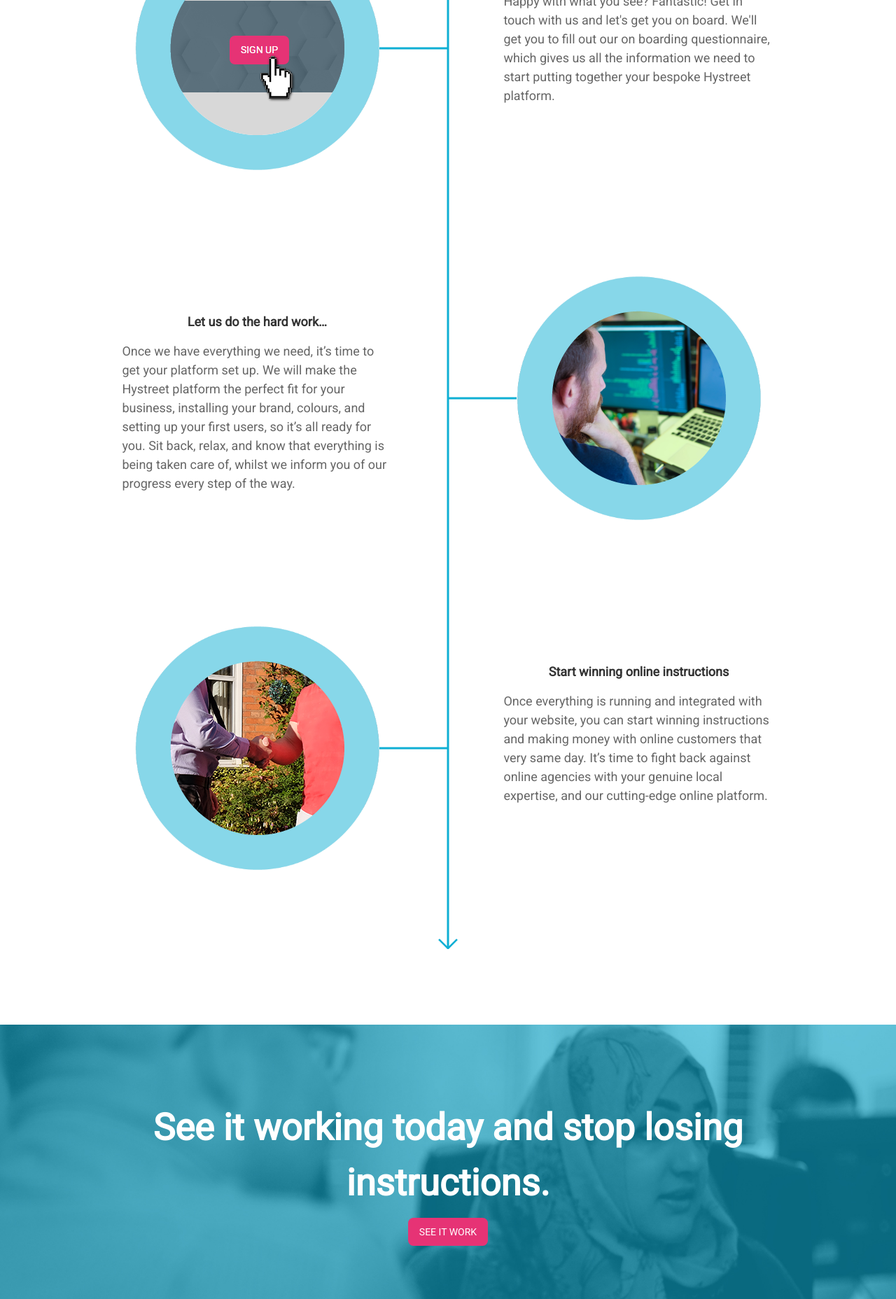
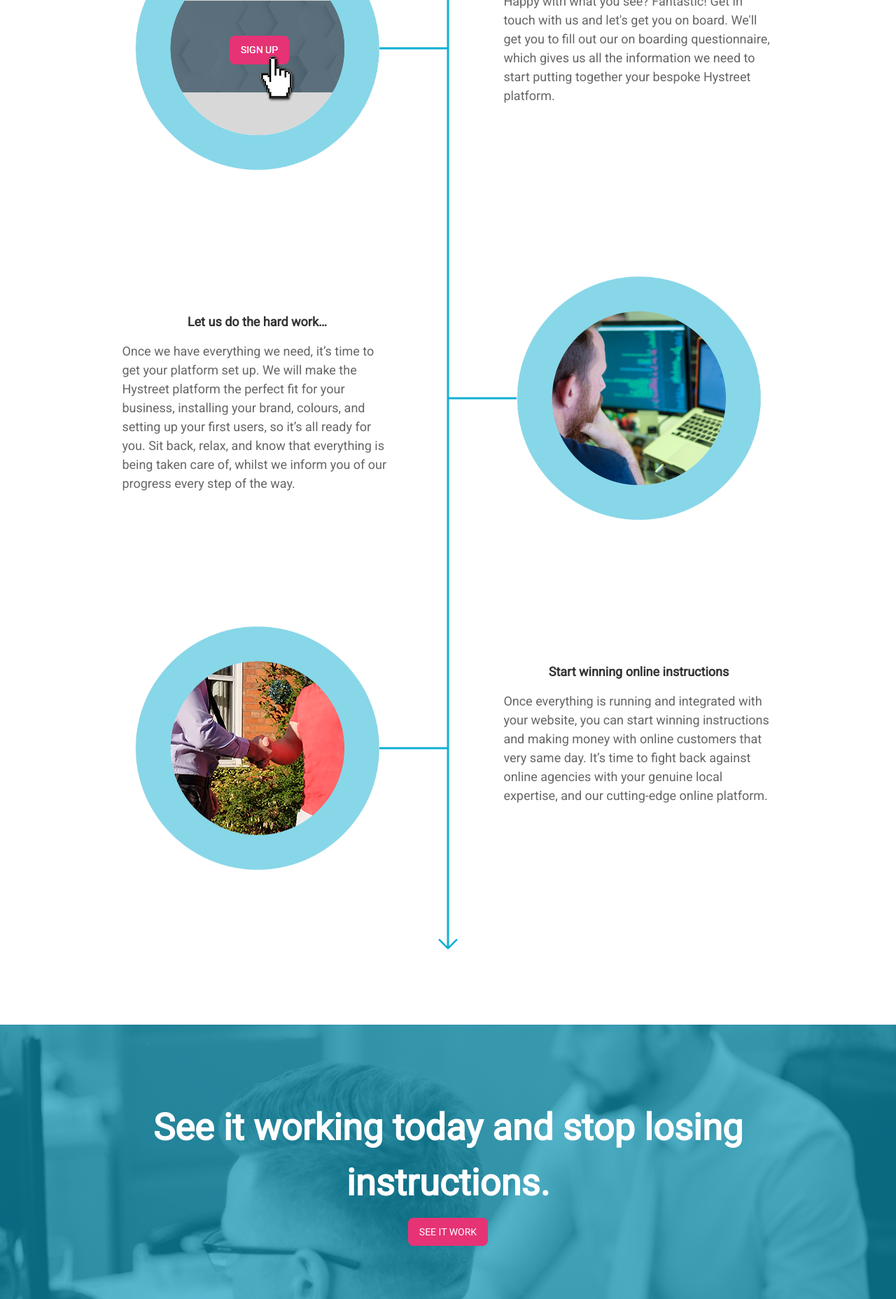
Before and after one commit to hystreet/hystreet.github.io, a Jekyll site: the page built from support/getting-started/index.html, in a window 1280 px wide. Shown: the part 1086-2942 px from the top of the page at 70% size. Built offline with Jekyll 4.4.1, drawn with Linux system fonts in a browser that asks for light colours; some web fonts are replaced; a script that is not in the unit is left out.

Commit message:
Update style.css

```diff
--- a/css/style.css
+++ b/css/style.css
@@ -211,7 +211,7 @@ h4 {
 }
 
 .bg-gs-bottom {
-  background: url(../images/gs-bottom-bg.jpg) center center no-repeat;
+  background: url(../images/gs-bottom-bg-2.jpg) center center no-repeat;
   background-size: cover;
 }
 
```
